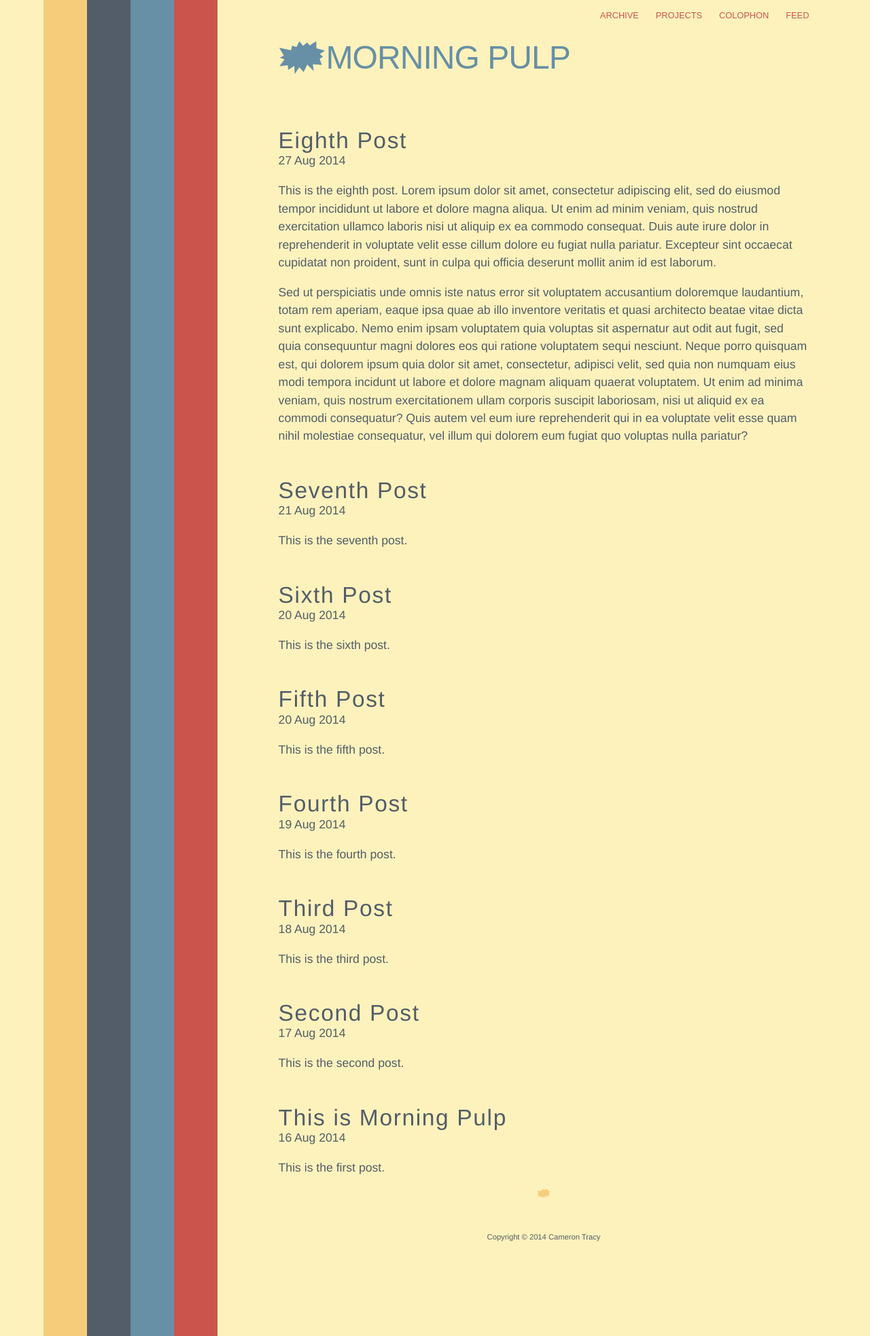
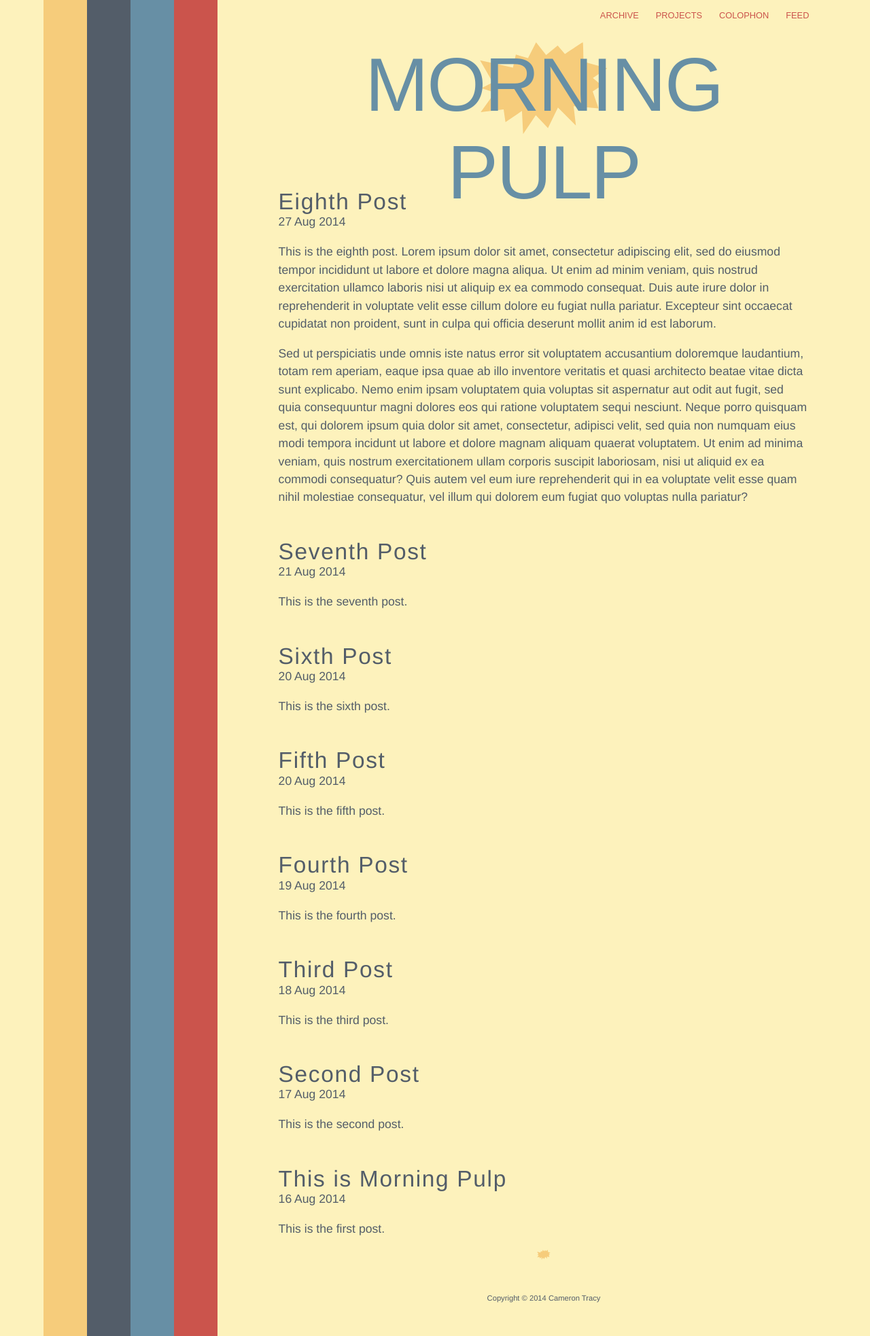
Before and after one commit to thatcameron/jekyll, a Jekyll site: the page built from index.html, in a window 1280 px wide. Shown: the whole page at 68% size. Built offline with Jekyll 4.4.1, drawn with Linux system fonts in a browser that asks for light colours; Markdown is read by kramdown in place of the engine named in the settings.

Commit message:
Working on the header

```diff
--- a/css/css.css
+++ b/css/css.css
@@ -50,7 +50,9 @@ h2 a {
 /* BEGIN HEADER */
 header {
   -webkit-order: 1;
+  display: block;
   margin: 50px 0 100px 0;
+  background: none;
 }
 
 header a {
@@ -138,22 +140,23 @@ footer a {
   header {
     -webkit-order: 1;
     margin: 30px 0;
+    width: 100%;
+    height: 140px;
+    background-image: url(http://morningpulp.com/jekyll/images/pow.svg);
+    background-position: center;
+    background-repeat: no-repeat;
   }
 
   header a {
-    display: block;
+    width: auto;
     margin: 0;
-    width: 100%;
-    height: 50px;
-    background-image: url(http://morningpulp.com/jekyll/images/pow-blue.svg);
-    background-position: left;
-    background-repeat: no-repeat;
+    background: none;
     font-family: Futura-CondensedMedium, sans-serif;
-    font-size: 3em;
+    font-size: 7em;
     font-weight: normal;
     letter-spacing: -0.02em;
-    line-height: 50px;
-    text-indent: 70px;
+    text-align: center;
+    text-indent: 0;
     text-transform: uppercase;
   }
 
```
